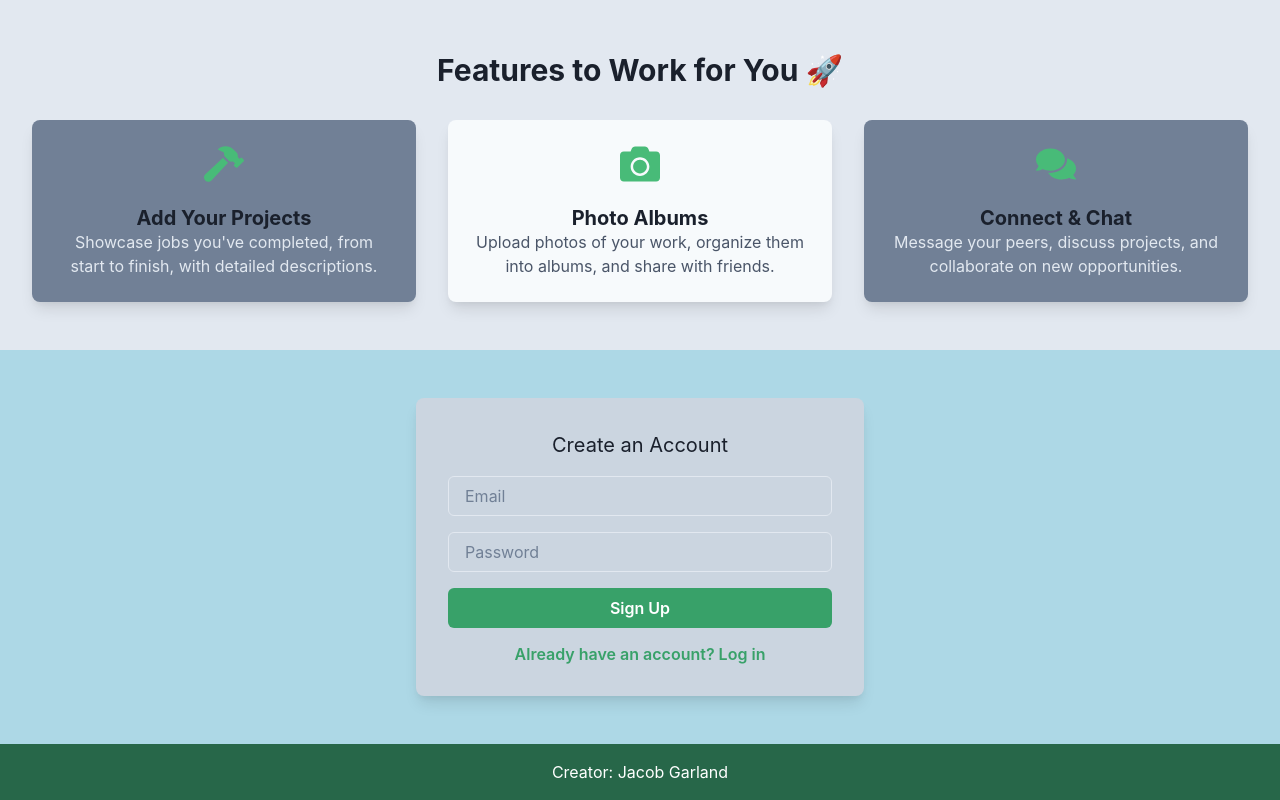
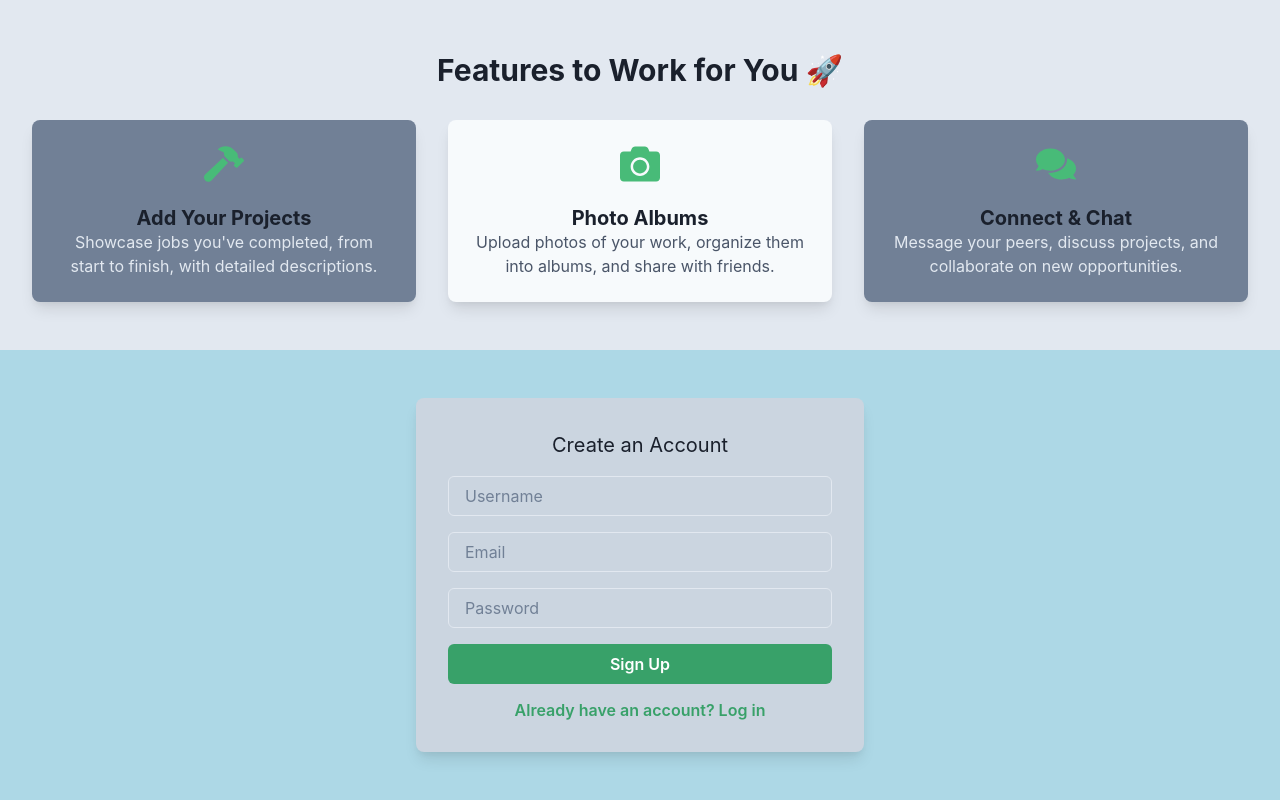
Before and after one commit to Jacob-Garland/Proficiency, a React (Vite) app in the folder client/: page / in a window 1280 px wide. Both pictures are taken after a click on the button "Need an account? Sign up". Shown: the part 313-1113 px from the top of the page. Built offline with nearby package versions, Linux system fonts and the light colour scheme.

Commit message:
minor edits and bugs

```diff
--- a/client/src/components/AuthForm.tsx
+++ b/client/src/components/AuthForm.tsx
@@ -21,6 +21,7 @@ const SIGNUP = gql`
 
 export default function AuthForm() {
   const { login } = useAuth();
+  const [username, setUsername] = useState("");
   const [email, setEmail] = useState("");
   const [password, setPassword] = useState("");
   const [isSignup, setIsSignup] = useState(false);
@@ -32,7 +33,7 @@ export default function AuthForm() {
     e.preventDefault();
     try {
       const { data } = isSignup
-        ? await signupMutation({ variables: { email, password } })
+        ? await signupMutation({ variables: { username, email, password } })
         : await loginMutation({ variables: { email, password } });
 
       if (data) {
@@ -50,6 +51,14 @@ export default function AuthForm() {
       <VStack spacing={4}>
         <Text fontSize="xl">{isSignup ? "Create an Account" : "Login"}</Text>
 
+        {isSignup ? <Input
+          name="username"
+          type="text"
+          placeholder="Username"
+          value={username}
+          onChange={(e) => setUsername(e.target.value)}
+          required
+        /> : null}
         <Input
           name="email"
           type="email"
```
Also changed, not shown: 2 other files (tests, documents, lock files or other folders).
